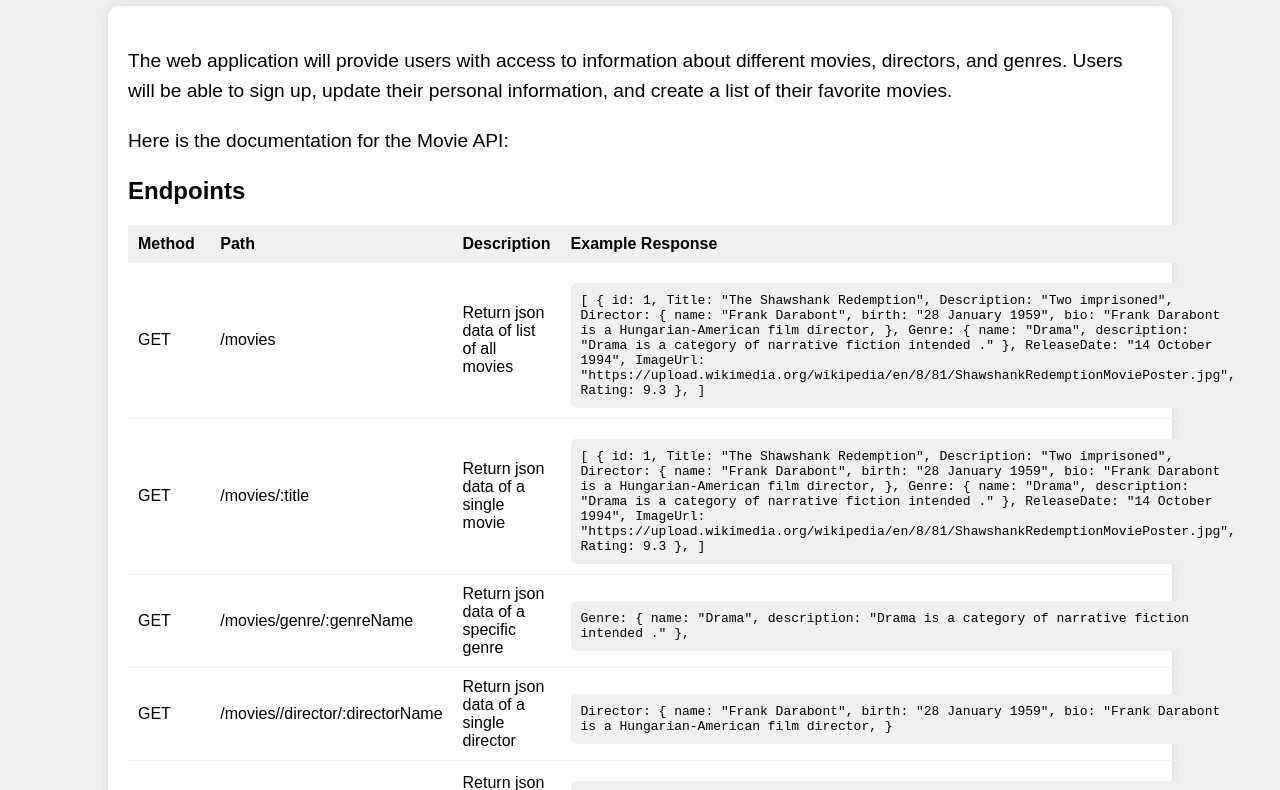
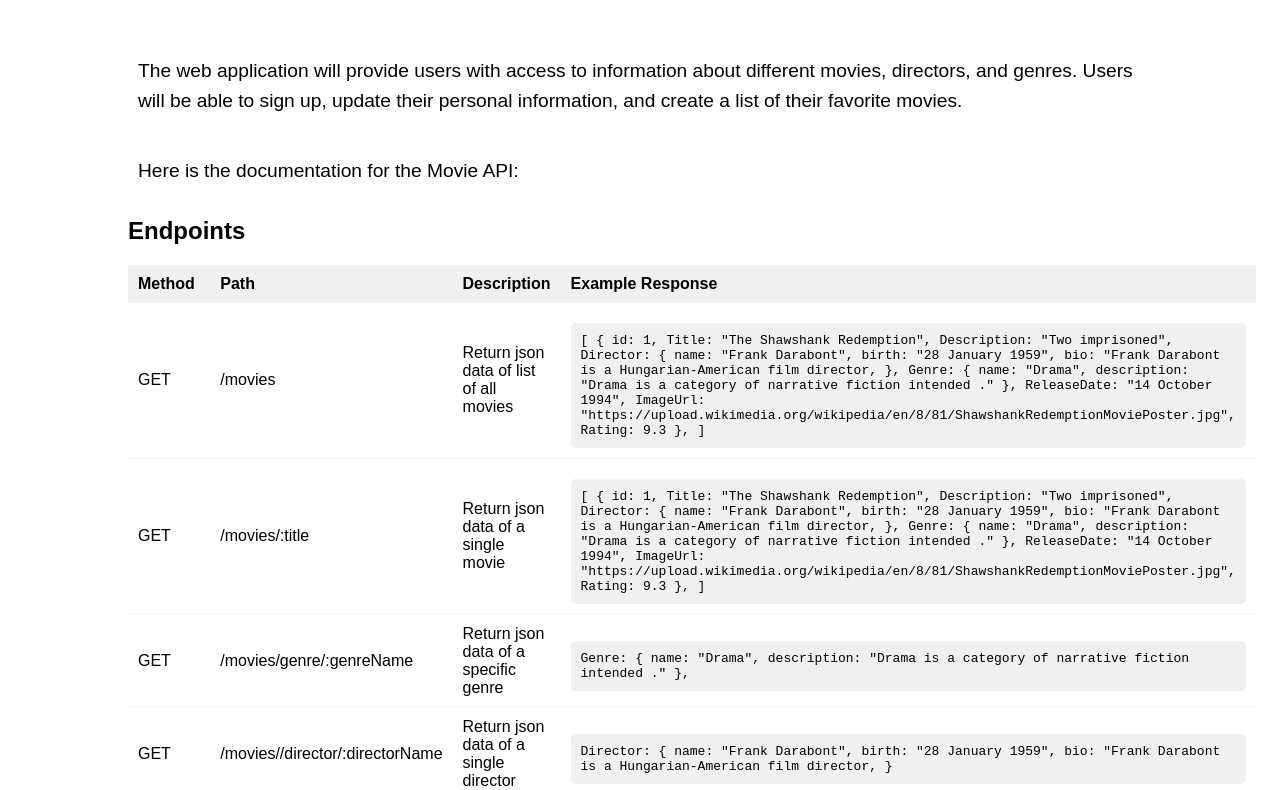
Before and after one commit to NodEm9/movie_api, a website: page public/documentation.html in a window 1280 px wide. Shown: the part 102-892 px from the top of the page. Drawn offline with Linux system fonts and the light colour scheme.

Commit message:
Remove box-shaow from table

```diff
--- a/public/documentation.html
+++ b/public/documentation.html
@@ -10,7 +10,7 @@
     font-family: Arial, sans-serif;
     margin: 0;
     padding: 0;
-    background-color: #f0f0f0;
+    background-color: #ffffff;
   }
 
   h1 {
@@ -24,12 +24,23 @@
     background-color: #fff;
     padding: 20px;
     border-radius: 10px;
-    box-shadow: 0 0 10px rgba(0, 0, 0, 0.1);
+    /* box-shadow: 0 0 10px rgba(0, 0, 0, 0.1); */
+  }
+
+  #Intro-text, #Intro-text1 {
+    font-size: 1.2em;
+    line-height: 1.6;
+    border-radius: 5px;
+    padding: 10px;
+    background-color: transparent;
   }
 
   p {
     font-size: 1.2em;
     line-height: 1.6;
+    background-color: #f0f0f0;
+    border-radius: 5px;
+    padding: 10px;
   }
 
   table {
@@ -60,13 +71,13 @@
 <body>
   <h1>Documentation</h1>
   <div>
-    <p>The web
+    <p id="Intro-text">The web
       application will provide users with access to information about different
       movies, directors, and genres. Users will be able to sign up, update their
       personal information, and create a list of their favorite movies.
       </p>
 
-    <p>Here is the documentation for the Movie API:</p>
+    <p id="Intro-text1">Here is the documentation for the Movie API:</p>
 
   <h2>Endpoints</h2>
   <table>
```
